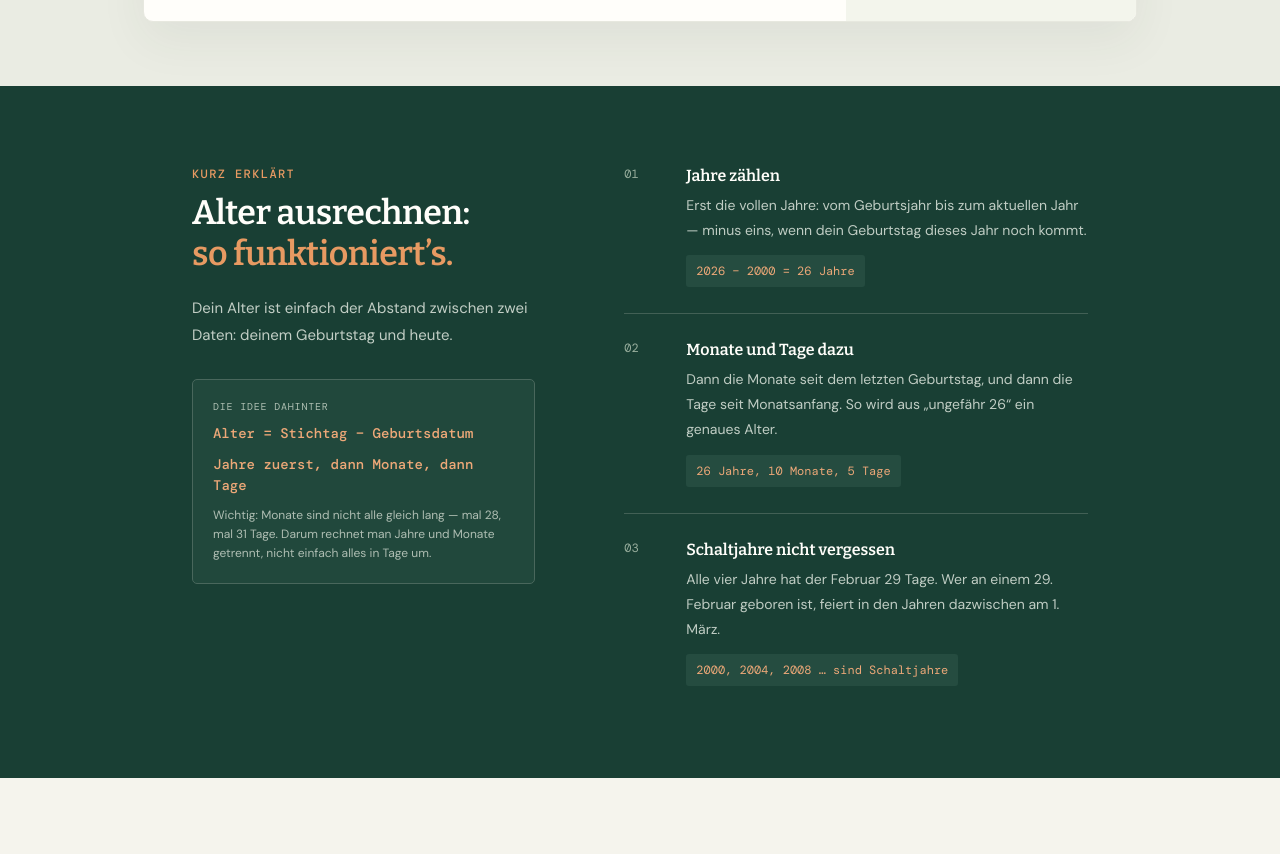
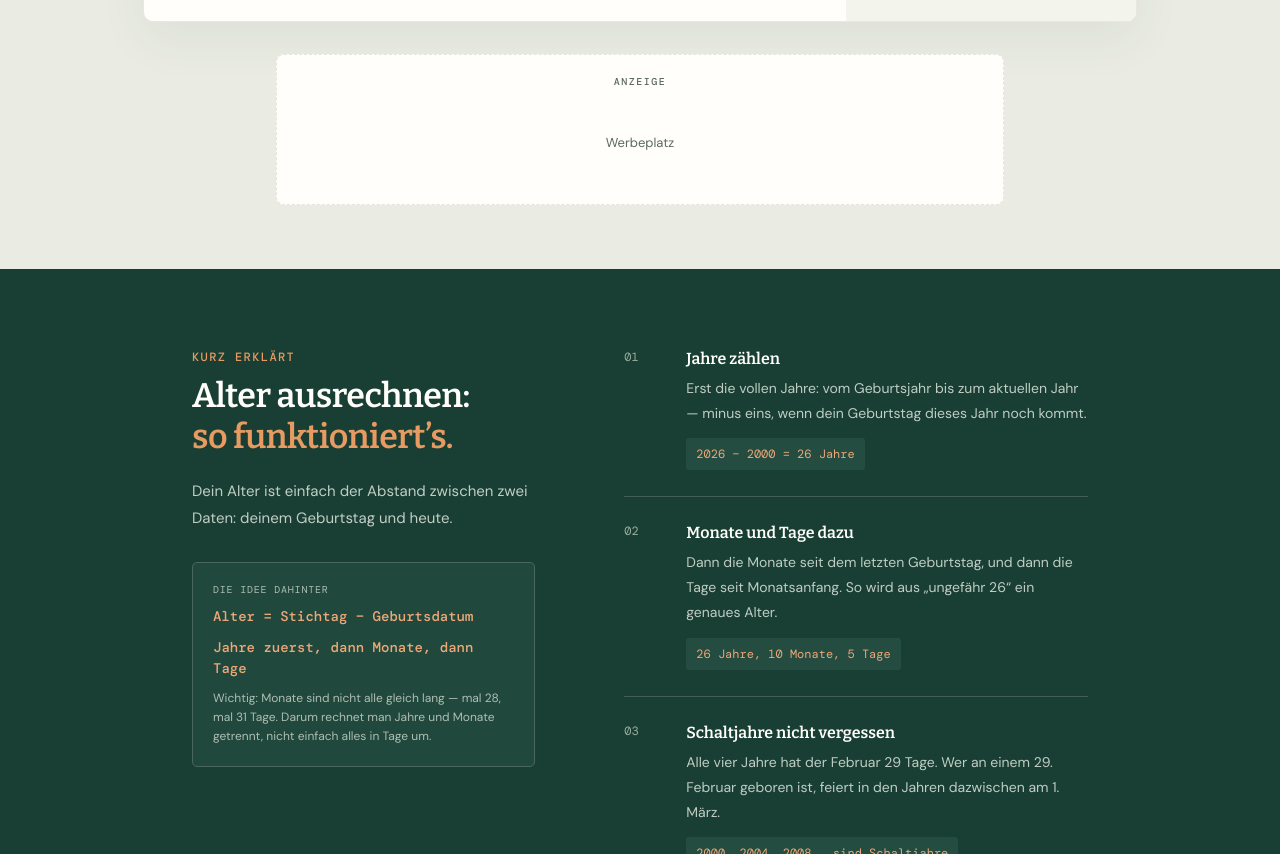
Before and after one commit to Codeshifter-git/massklar, a plain HTML site: page altersrechner/index.html in a window 1280 px wide. Shown: the part 936-1790 px from the top of the page. Drawn offline with Linux system fonts and the light colour scheme.

Commit message:
Ad slots below the tool (AdSense prep)

```diff
--- a/altersrechner/index.html
+++ b/altersrechner/index.html
@@ -239,6 +239,11 @@
             <a href="#anleitung">Alter ausrechnen, erklärt <span aria-hidden="true">→</span></a>
           </aside>
         </div>
+      <!-- Ad slot placeholder — reserved space for future AdSense (2026-11-24). -->
+      <div class="ad-slot" aria-hidden="true">
+        <span class="ad-slot-label">Anzeige</span>
+        <div class="ad-slot-box">Werbeplatz</div>
+      </div>
       </section>
 
       <section class="guide-section" id="anleitung">
```
Also changed, not shown: index.html (+5 -0 lines), massstabsrechner/1-zu-10/index.html (+5 -0 lines), massstabsrechner/1-zu-100/index.html (+5 -0 lines), massstabsrechner/1-zu-1000/index.html (+5 -0 lines), massstabsrechner/1-zu-20/index.html (+5 -0 lines), massstabsrechner/1-zu-200/index.html (+5 -0 lines), massstabsrechner/1-zu-24/index.html (+5 -0 lines), massstabsrechner/1-zu-25/index.html (+5 -0 lines), massstabsrechner/1-zu-250/index.html (+5 -0 lines), massstabsrechner/1-zu-25000/index.html (+5 -0 lines), massstabsrechner/1-zu-35/index.html (+5 -0 lines), massstabsrechner/1-zu-50/index.html (+5 -0 lines), massstabsrechner/1-zu-500/index.html (+5 -0 lines), massstabsrechner/1-zu-50000/index.html (+5 -0 lines), 4 more files.
